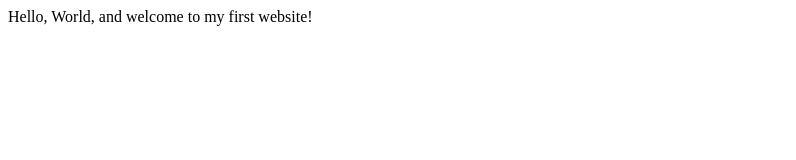
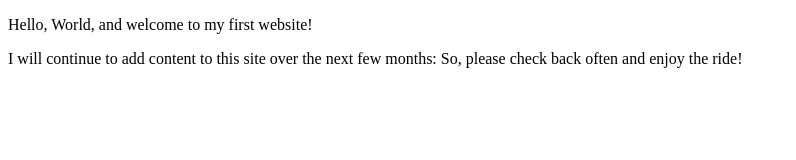
Before and after one commit to DeontaeCarter/carterd.github.io, a plain HTML site: page index.html in a window 1280 px wide. Shown: the whole page, without its empty margins (0-796 px from the left). Drawn offline with Linux system fonts and the light colour scheme.

Commit message:
Skills Check 1
Expanded homepage and updated meta information and new content

```diff
--- a/index.html
+++ b/index.html
@@ -3,9 +3,14 @@
     <head>
         <meta charset="utf-8">
         <meta name="viewport" content="width=device-width, initial-scale=1.0">
-        <title>My First Website</title>
+        <meta name="author" content="Deontae Carter">
+
+        <title>Nat Turner | Web Developer</title>
+
+
     </head>
     <body>
-       Hello, World, and welcome to my first website!
+       <p>Hello, World, and welcome to my first website!</p>
+       <p>I will continue to add content to this site over the next few months: So, please check back often and enjoy the ride!</p>
     </body>
 </html>
```
